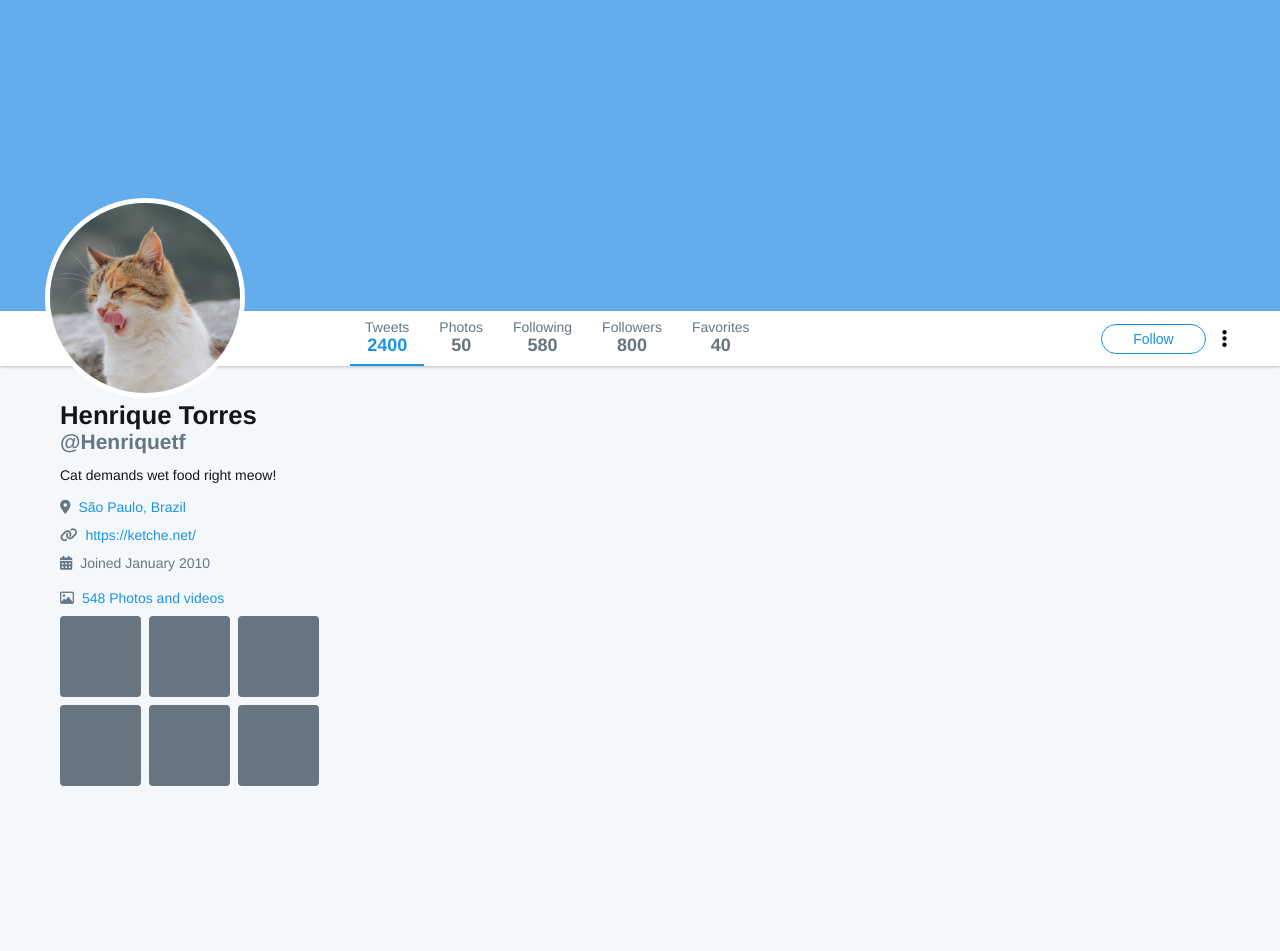
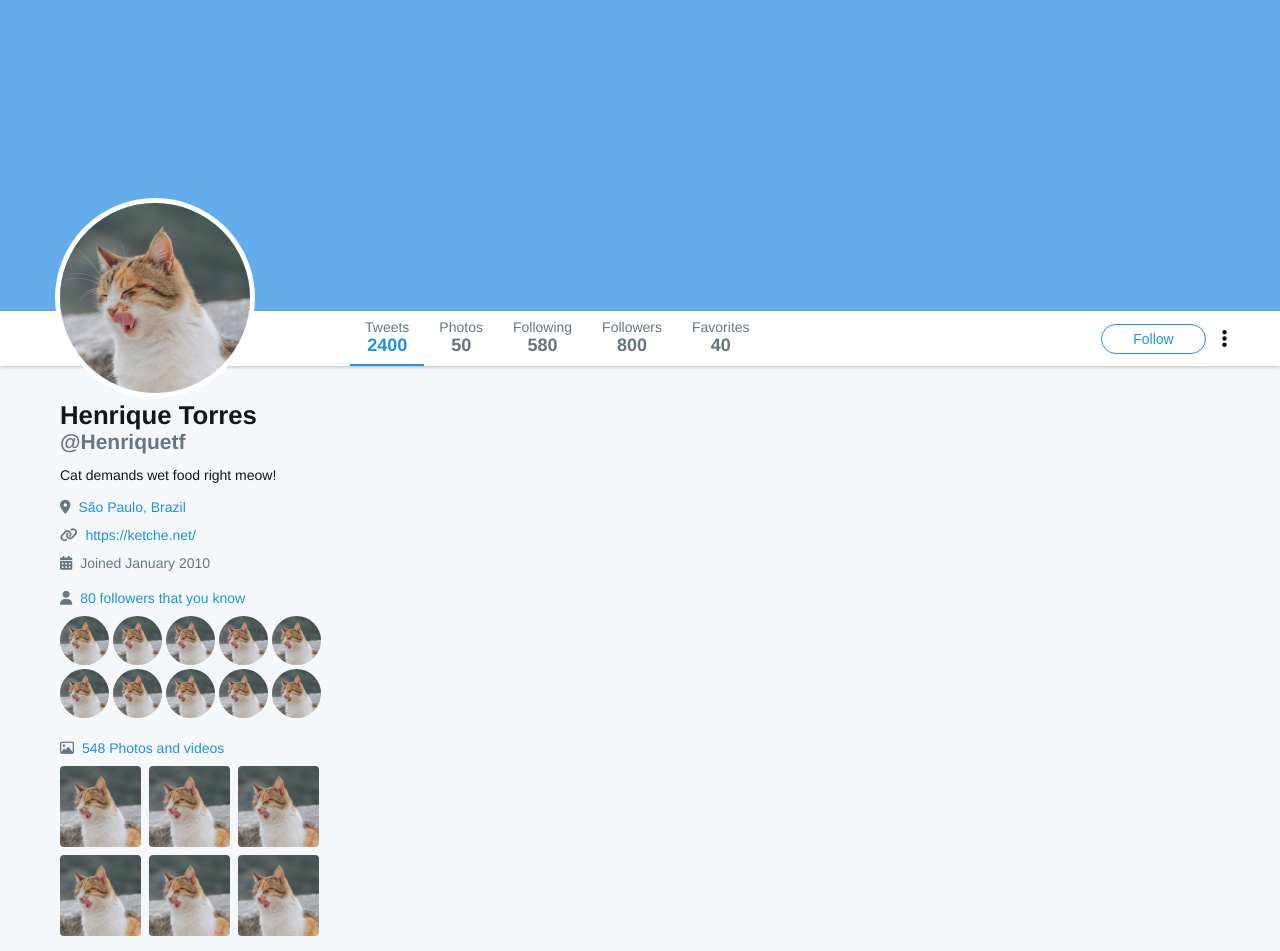
Before and after one commit to Henriquetf/next-twitter, a plain HTML site: page index.html in a window 1280 px wide. Shown: the part 49-1000 px from the top of the page. Before the commit the page ends 850 px from the top, so only its background shows below. Drawn offline with Linux system fonts and the light colour scheme.

Commit message:
Add followers section

```diff
--- a/index.html
+++ b/index.html
@@ -110,18 +110,68 @@
             </div>
           </div>
         </div>
+        <div class="about__followers">
+          <div class="about__info followers__info">
+            <i class="icon fa fa-user"></i>
+            <a>80 followers that you know</a>
+          </div>
+          <div class="about__followers-container">
+            <div class="followers__image-box">
+              <img src="images/avatar.jpg" alt="" />
+            </div>
+            <div class="followers__image-box">
+              <img src="images/avatar.jpg" alt="" />
+            </div>
+            <div class="followers__image-box">
+              <img src="images/avatar.jpg" alt="" />
+            </div>
+            <div class="followers__image-box">
+              <img src="images/avatar.jpg" alt="" />
+            </div>
+            <div class="followers__image-box">
+              <img src="images/avatar.jpg" alt="" />
+            </div>
+            <div class="followers__image-box">
+              <img src="images/avatar.jpg" alt="" />
+            </div>
+            <div class="followers__image-box">
+              <img src="images/avatar.jpg" alt="" />
+            </div>
+            <div class="followers__image-box">
+              <img src="images/avatar.jpg" alt="" />
+            </div>
+            <div class="followers__image-box">
+              <img src="images/avatar.jpg" alt="" />
+            </div>
+            <div class="followers__image-box">
+              <img src="images/avatar.jpg" alt="" />
+            </div>
+          </div>
+        </div>
         <div class="about__images">
           <div class="about__info images__info">
             <i class="icon fa fa-image"></i>
             <a>548 Photos and videos</a>
           </div>
           <div class="about__images-container">
-            <div class="images__image-box"></div>
-            <div class="images__image-box"></div>
-            <div class="images__image-box"></div>
-            <div class="images__image-box"></div>
-            <div class="images__image-box"></div>
-            <div class="images__image-box"></div>
+            <div class="images__image-box">
+              <img src="images/avatar.jpg" alt="" />
+            </div>
+            <div class="images__image-box">
+              <img src="images/avatar.jpg" alt="" />
+            </div>
+            <div class="images__image-box">
+              <img src="images/avatar.jpg" alt="" />
+            </div>
+            <div class="images__image-box">
+              <img src="images/avatar.jpg" alt="" />
+            </div>
+            <div class="images__image-box">
+              <img src="images/avatar.jpg" alt="" />
+            </div>
+            <div class="images__image-box">
+              <img src="images/avatar.jpg" alt="" />
+            </div>
           </div>
         </div>
       </aside>
--- a/styles.css
+++ b/styles.css
@@ -261,6 +261,8 @@ li.banner__user-info--active .banner__amount {
   border: 5px solid #fff;
   position: absolute;
   bottom: -87px;
+  left: 10px;
+  z-index: 2;
 }
 
 .banner__avatar {
@@ -357,4 +359,43 @@ li.banner__user-info--active .banner__amount {
   height: 81px;
   width: 81px;
   margin: 8px 0 0 8px;
+  overflow: hidden;
 }
+
+.images__image-box img {
+  height: 81px;
+  width: 81px;
+  object-fit: cover;
+}
+
+.about__followers {
+  margin: 15px 0 5px;
+  padding: 0 15px;
+}
+
+.followers__info {
+  margin-bottom: 8px;
+}
+
+.about__followers-container {
+  display: flex;
+  flex-wrap: wrap;
+  flex-direction: row;
+  flex: 1;
+  margin: -4px 0 0 -4px;
+}
+
+.followers__image-box {
+  background-color: #66757f;
+  border-radius: 50%;
+  height: 49px;
+  width: 49px;
+  margin: 4px 0 0 4px;
+  overflow: hidden;
+}
+
+.followers__image-box img {
+  height: 50px;
+  width: 50px;
+  object-fit: cover;
+}
```
